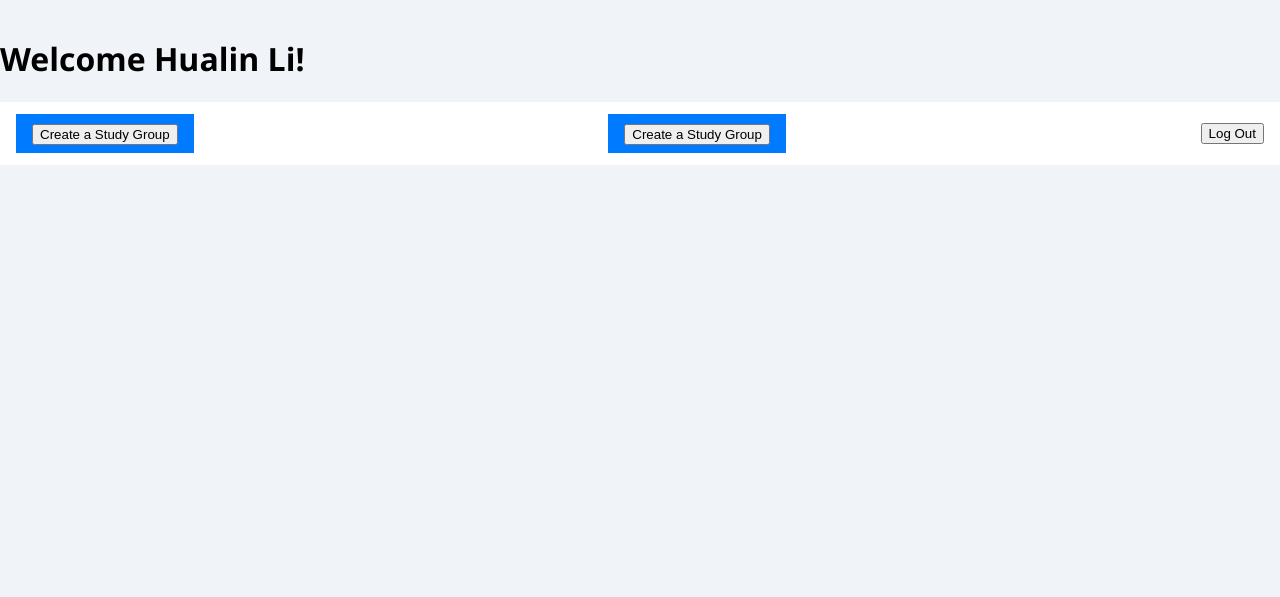
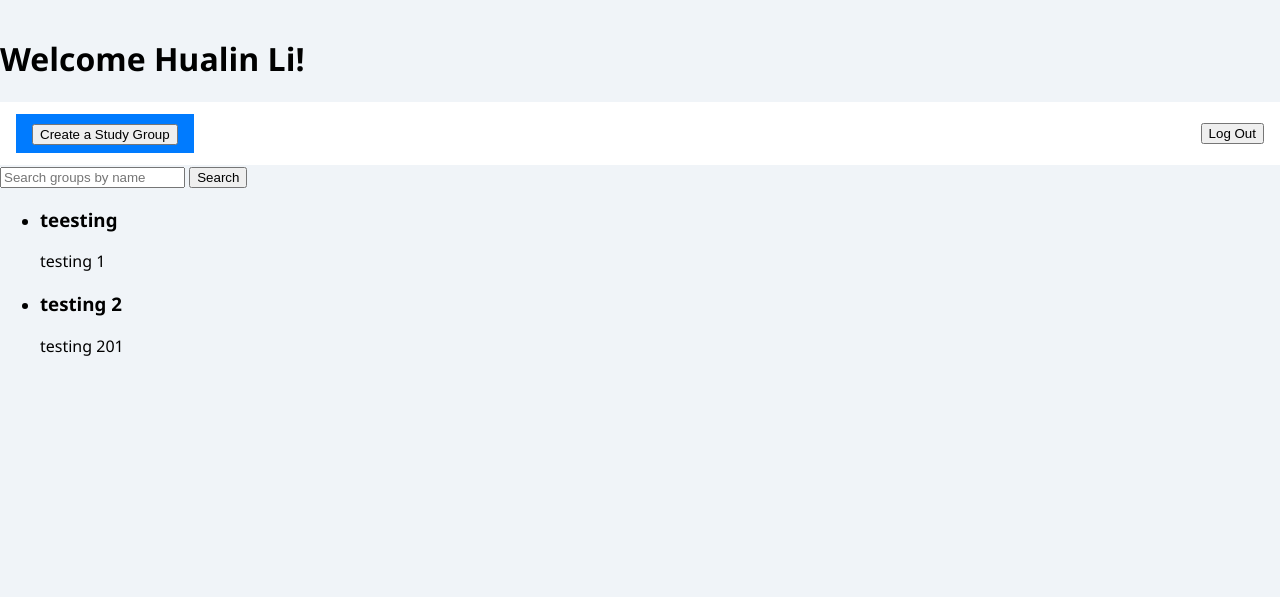
Before and after one commit to harshx1427/southern-study-scheduler, a Flask app: page /dashboard in a window 1280 px wide. Shown: the top 597 px of the page. Run offline with Flask 3, Linux system fonts and the light colour scheme; a user stored in the database is signed in; data comes from the database, SQL or seed files in the repository.

Commit message:
added search listing and modified dashboard.html

```diff
--- a/app/templates/dashboard.html
+++ b/app/templates/dashboard.html
@@ -23,13 +23,31 @@
   <nav class="navbar">
     <a href="{{ url_for('main.create_group') }}" class="btn"><button> Create a Study Group</button></a>
 
-    <a href="{{ url_for('main.create_group') }}" class="btn"><button>Create a Study Group</button></a>
-
     <a href="{{ url_for('auth.logout') }}" class="logout"><button>Log Out</button></a>
   </nav>
 
   </header>
+  <form method="GET" action="{{ url_for('main.dashboard') }}" class="search-form">
+    <input
+      type="text"
+      name="q"
+      placeholder="Search groups by name"
+      value="{{ q }}"
+    >
+    <button type="submit">Search</button>
+  </form>
 
+  <!-- List of groups -->
+  <ul class="group-list">
+    {% for group in groups %}
+      <li class="group-item">
+        <h3>{{ group.name }}</h3>
+        <p>{{ group.description }}</p>
+      </li>
+    {% else %}
+      <li>No groups found.</li>
+    {% endfor %}
+  </ul>
 
 
 </body>
```
